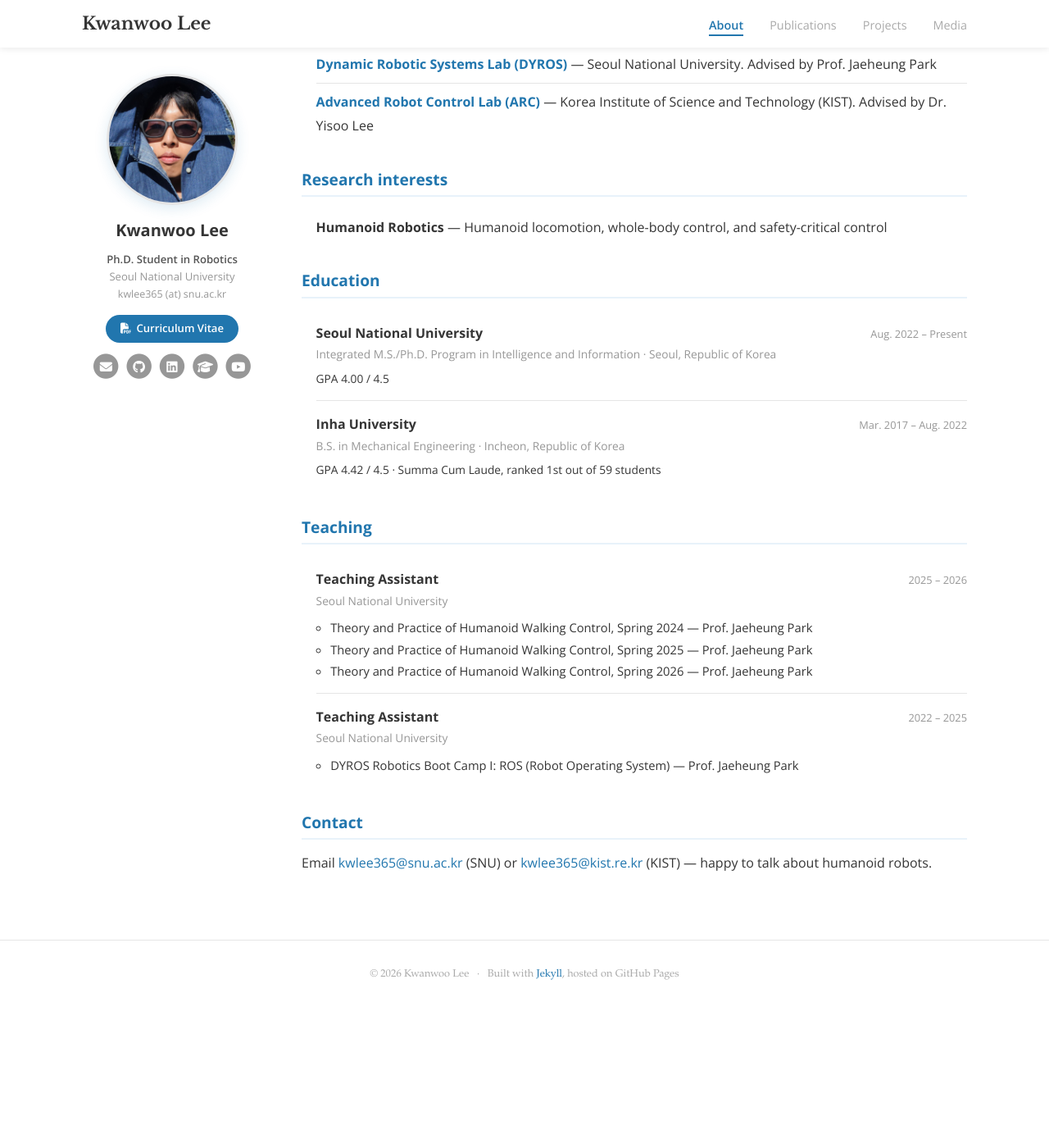
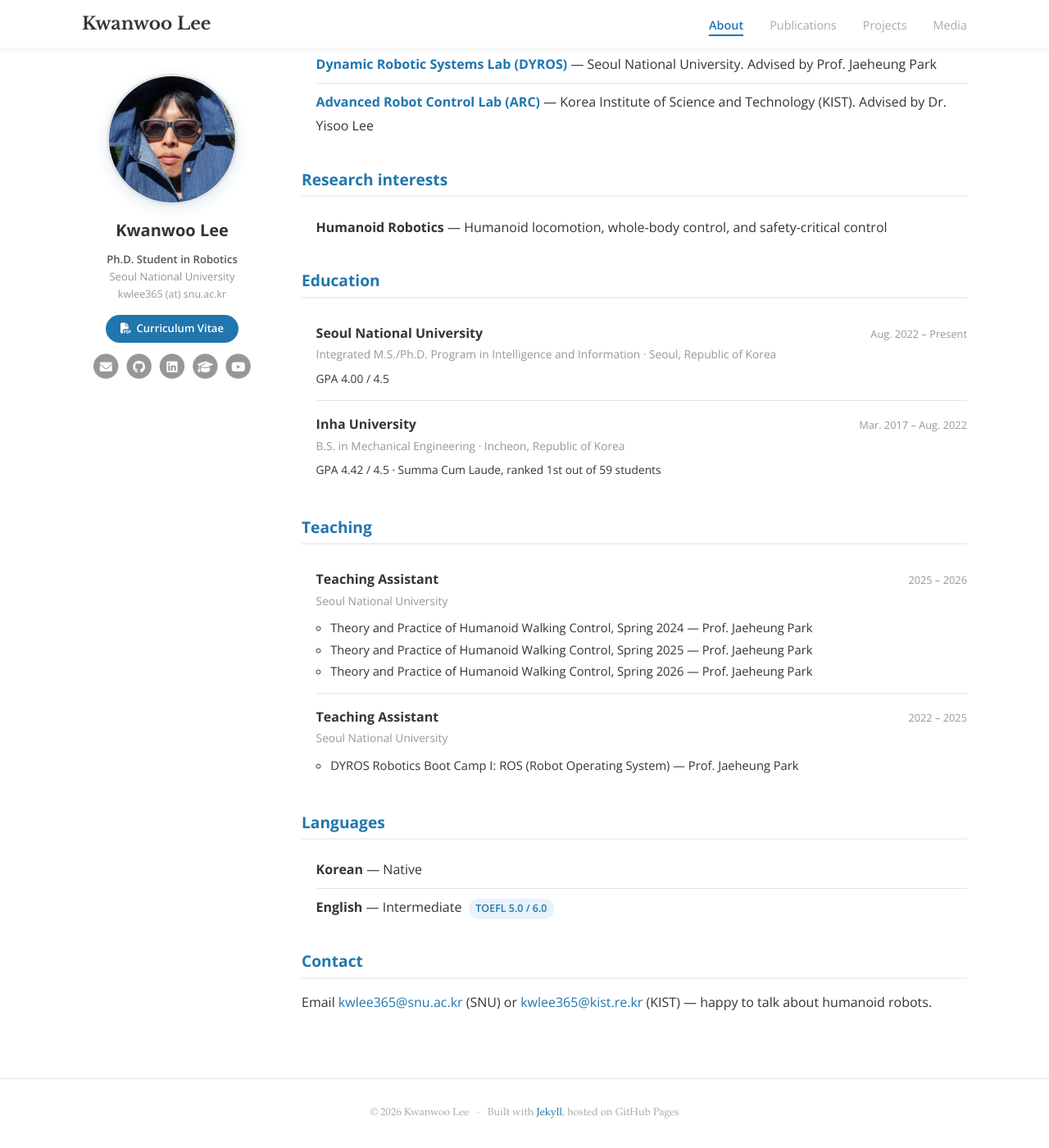
Before and after one commit to kwlee365/kwlee365.github.io, a Jekyll site: the page built from index.md, in a window 1280 px wide and 1400 px high, scrolled down 308 px. Shown: the whole window at 82% size. Built offline with Jekyll 4.4.1, drawn with Linux system fonts in a browser that asks for light colours; before the commit the page ends 1538 px from its top, so only the background shows below that.

Commit message:
Add a Languages section under Teaching
Korean and English, driven from _data/languages.yml, with the score set
off as a pill.

Co-Authored-By: Claude Opus 5 (1M context) <noreply@anthropic.com>

```diff
--- /dev/null
+++ b/_data/languages.yml
@@ -0,0 +1,7 @@
+# Shown on the About page under Teaching. `note` is optional.
+- lang: Korean
+  level: Native
+
+- lang: English
+  level: Intermediate
+  note: "TOEFL 5.0 / 6.0"
--- a/assets/css/main.scss
+++ b/assets/css/main.scss
@@ -463,6 +463,18 @@ a.pill:hover { background: var(--accent); color: #fff; border-color: var(--accen
 .video:hover .video-play i { background: #e0342b; transform: scale(1.06); }
 .video:focus-visible { outline: 2px solid var(--accent); outline-offset: 2px; }
 
+/* ---------- Language scores ---------- */
+.lang-score {
+  display: inline-block;
+  background: var(--accent-light);
+  color: var(--accent);
+  font-size: 0.78rem;
+  font-weight: 600;
+  padding: 0.1rem 0.55rem;
+  border-radius: 20px;
+  margin-left: 0.25rem;
+}
+
 /* ---------- Photo gallery ---------- */
 /* Shots come in both orientations, so fix the height and let width follow. */
 .gallery {
--- a/index.md
+++ b/index.md
@@ -75,6 +75,16 @@ real-world robot deployment.
   {%- endfor %}
 </ul>
 
+<h1>Languages</h1>
+
+<ul class="interests">
+  {%- for l in site.data.languages %}
+  <li>
+    <span class="topic">{{ l.lang }}</span> &mdash; {{ l.level }}{% if l.note %} <span class="lang-score">{{ l.note }}</span>{% endif %}
+  </li>
+  {%- endfor %}
+</ul>
+
 <h1>Contact</h1>
 
 <p>
```
